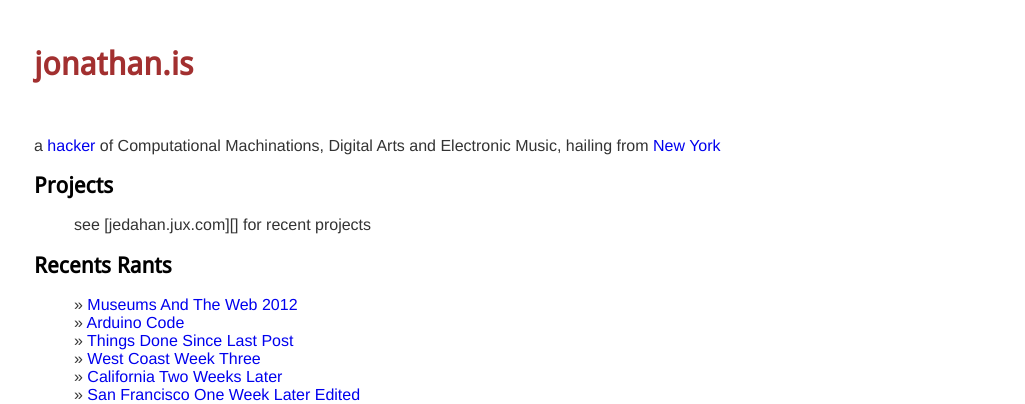
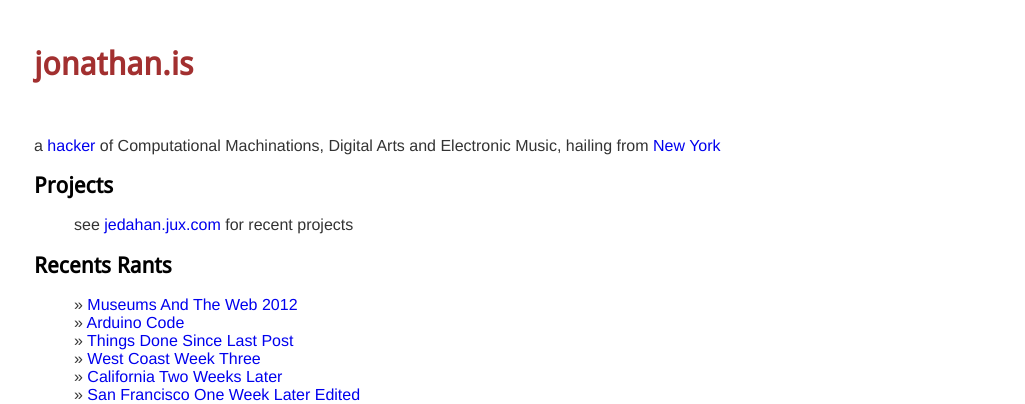
Before and after one commit to jedahan/jedahan.github.com, a Jekyll site: the page built from index.md, in a window 1280 px wide. Shown: the top 404 px of the page, without its empty margins (126-1151 px from the left). Built offline with Jekyll 4.4.1, drawn with Linux system fonts in a browser that asks for light colours; some of the changed lines change nothing that is shown.

Commit message:
fix links

```diff
--- a/index.md
+++ b/index.md
@@ -6,7 +6,7 @@ a [hacker][me] of Computational Machinations, Digital Arts and Electronic Music,
 
 Projects
 --------
-- see [jedahan.jux.com][] for recent projects
+- see [jedahan.jux.com](jedahan.jux.com) for recent projects
 
 Recents Rants
 -------------
```
